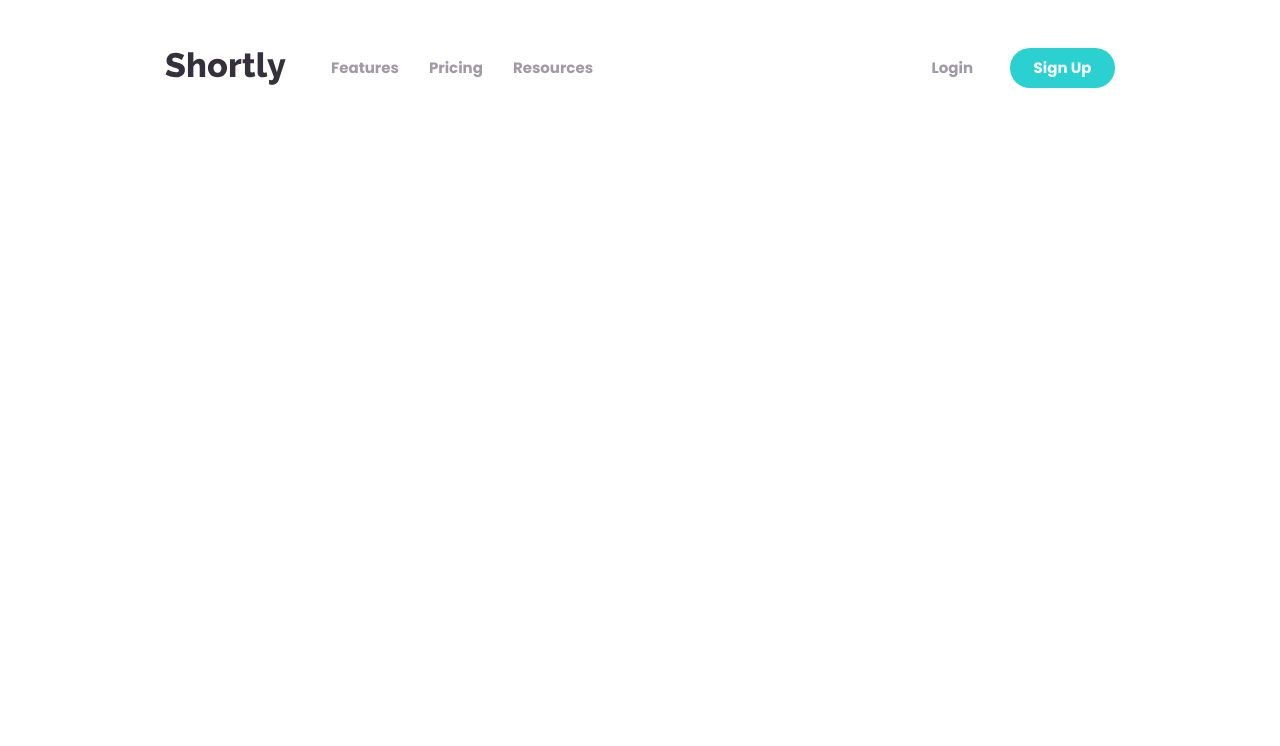
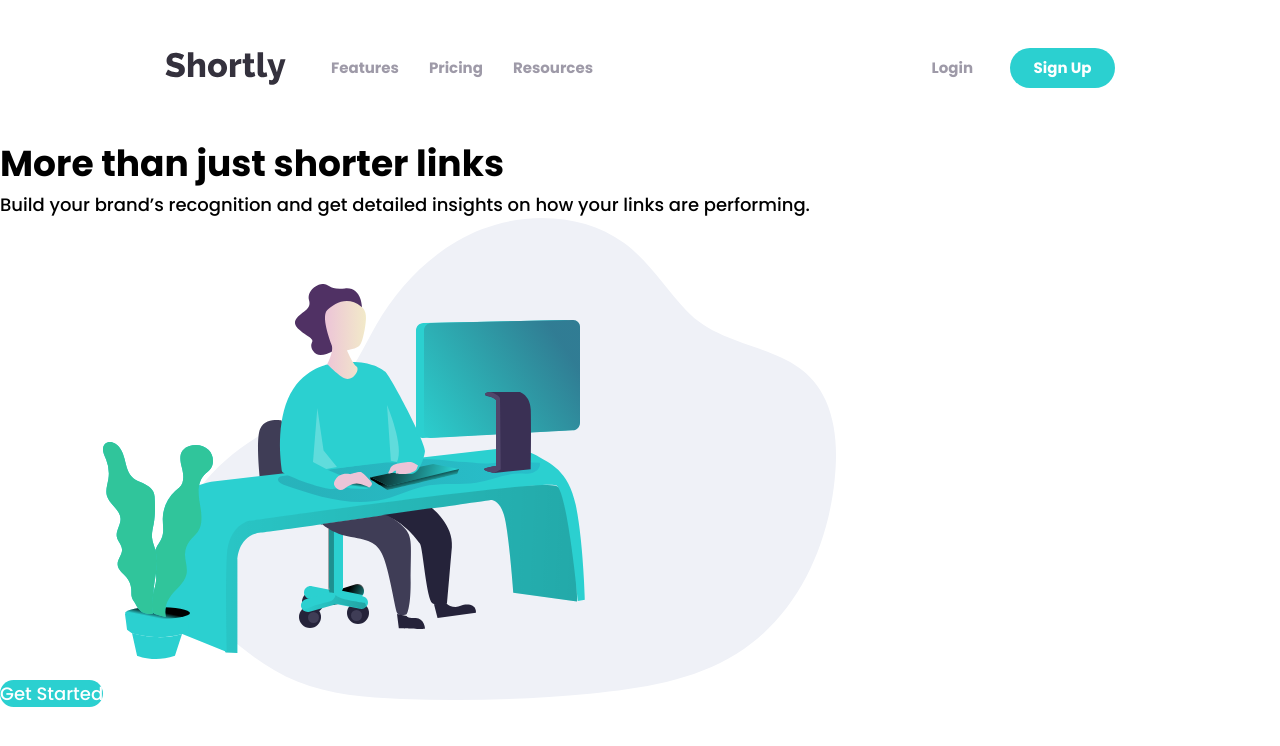
Before and after one commit to KiddAlexx/url-shortening-api-FM, a React (Vite) app: page / in a window 1280 px wide. Shown: the top 746 px of the page. Built offline with nearby package versions, Linux system fonts and the light colour scheme; the HTML template or start-up script is replaced by a standard one.

Commit message:
create Hero component and add html markup

```diff
--- a/src/App.jsx
+++ b/src/App.jsx
@@ -1,10 +1,12 @@
 import './App.css';
 import Header from '../src/components/Header';
+import Hero from '../src/components/Hero';
 
 function App() {
   return (
     <div className="App">
       <Header />
+      <Hero />
     </div>
   );
 }
--- a/src/components/Header.jsx
+++ b/src/components/Header.jsx
@@ -23,7 +23,9 @@ function Header() {
       </div>
       <ul className="auth-buttons">
         <li>
-          <a href="#" className='btn-login'>Login</a>
+          <a href="#" className="btn-login">
+            Login
+          </a>
         </li>
         <li>
           <button className="btn-signup btn-main">Sign Up</button>
--- /dev/null
+++ b/src/components/Hero.jsx
@@ -0,0 +1,22 @@
+import heroImage from '../assets/imgs/illustration-working.svg';
+
+function Hero() {
+  return (
+    <div hero-content>
+      <div>
+        <h1 heading-hero>More than just shorter links</h1>
+        <p>
+          Build your brand’s recognition and get detailed insights on how your
+          links are performing.
+        </p>
+      </div>
+      <button className="btn-main">Get Started</button>
+      <img
+        src={heroImage}
+        alt="Illustration of a person working at a desk with a computer"
+      />
+    </div>
+  );
+}
+
+export default Hero;
```
